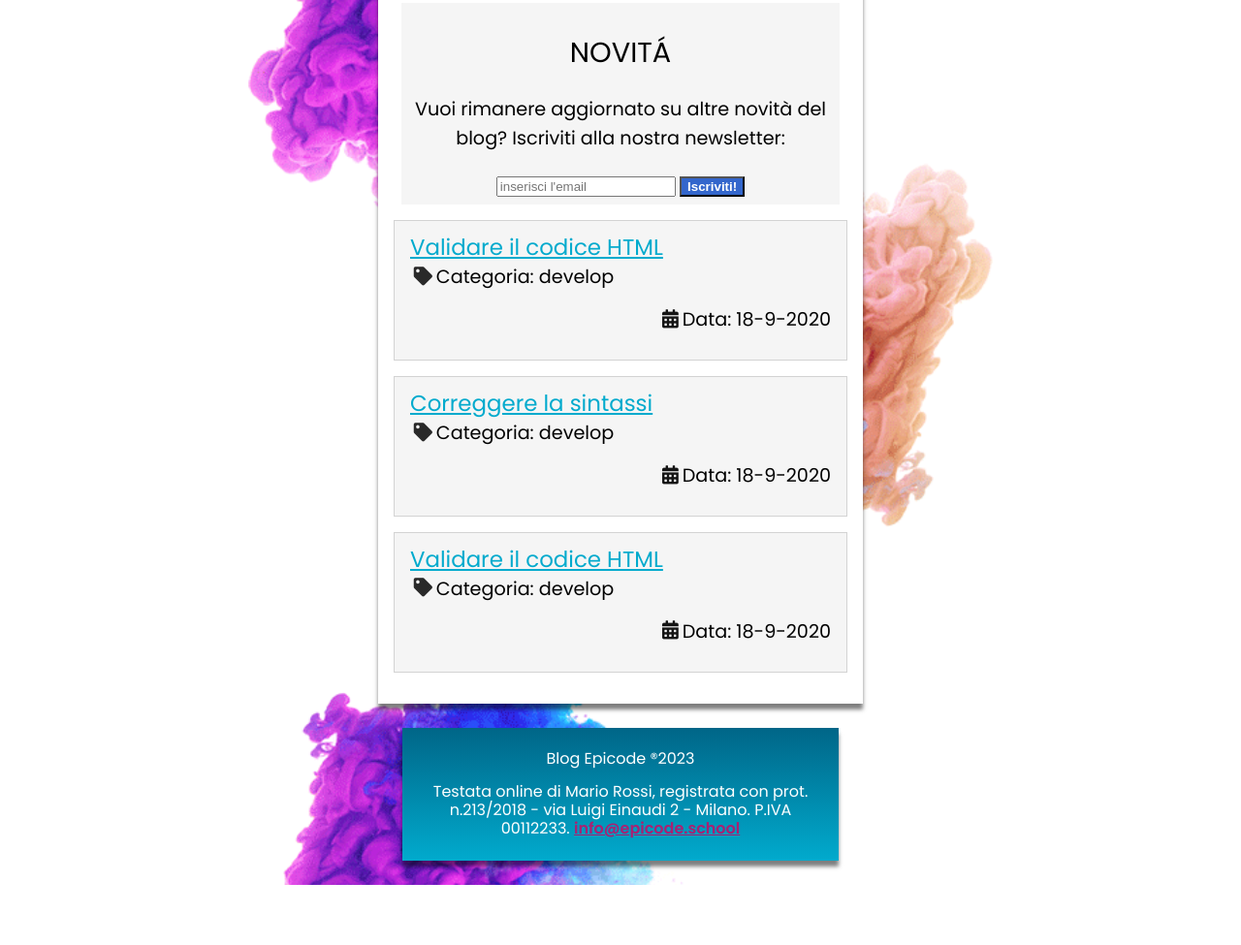
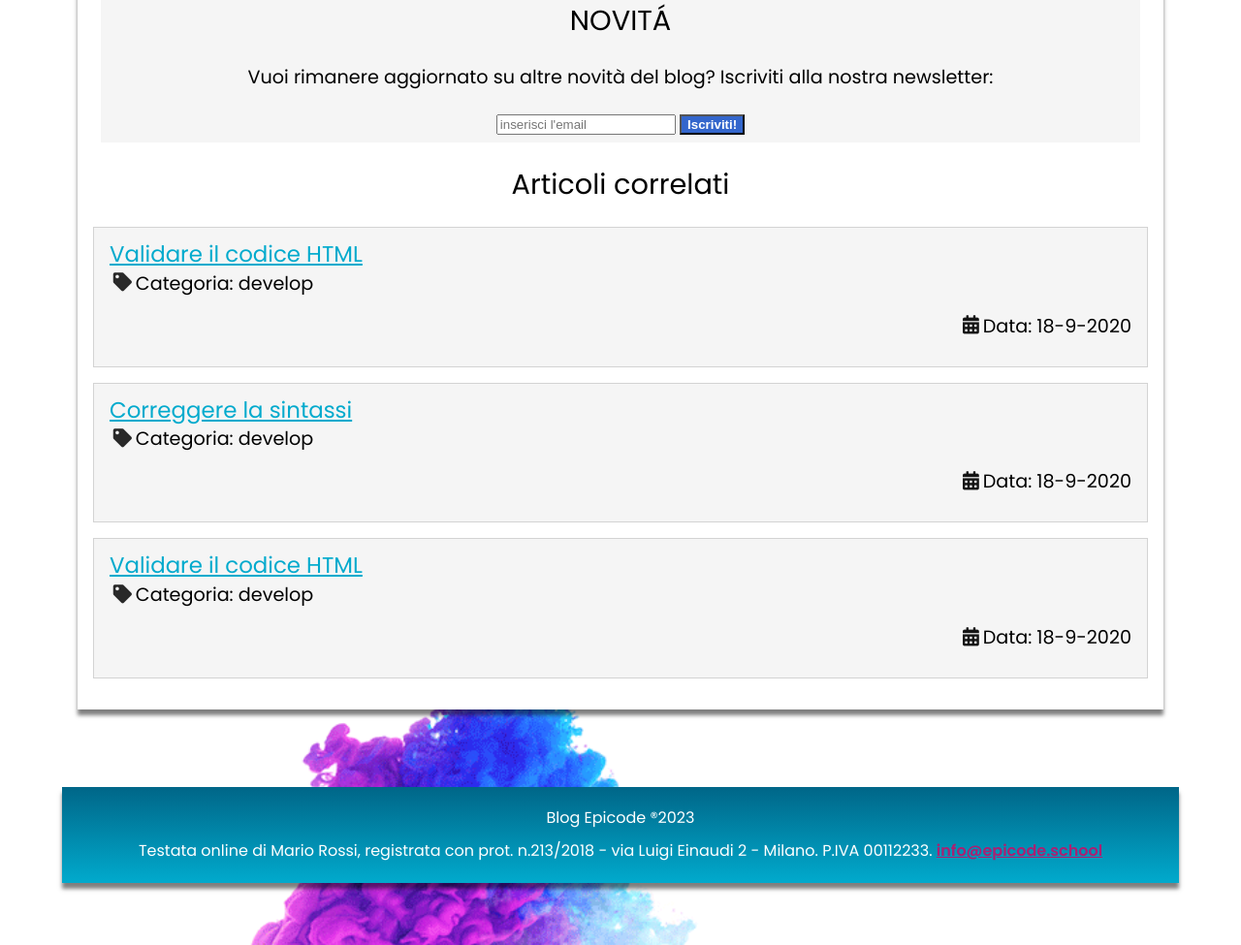
Before and after one commit to Vikappa/Giorno-4, a plain HTML site: page index.html in a window 1280 px wide. Shown: the part 2208-3183 px from the top of the page at 97% size. Before the commit the page ends 3121 px from the top, so only its background shows below. Drawn offline with Linux system fonts and the light colour scheme.

Commit message:
Commit finale. Dimensione massima sbloccata, limature

```diff
--- a/assets/css/style.css
+++ b/assets/css/style.css
@@ -3,8 +3,6 @@
 @import url('https://fonts.googleapis.com/css2?family=Poppins:wght@400;600&display=swap');
 
 body {
-    width: 500px;
-    max-width: 800px;
     margin: auto;
     background-image: url(../img/sfondo.png);
     background-repeat: repeat-y;
@@ -50,6 +48,7 @@ header img {
 /* MAIN */
 
 main {
+    margin: 10vh;
     background-color: white;
     box-shadow: 0px 6px 4px rgba(0, 0, 0, 0.5);
     padding: 1em;
@@ -215,3 +214,7 @@ footer a {
     color: #AA2072;
     font-weight: 600;
 }
+
+#correlati {
+    text-align: center;
+}
--- a/index.html
+++ b/index.html
@@ -114,6 +114,7 @@
         </aside>
 
         <nav>
+            <h2 id="correlati">Articoli correlati</h2>
             <div class="articolo_proposo">
                 <a href="#">Validare il codice HTML</a>
                 <p><i class="fas fa-tag" style="color: #292929;"></i>Categoria: develop</p>
```
